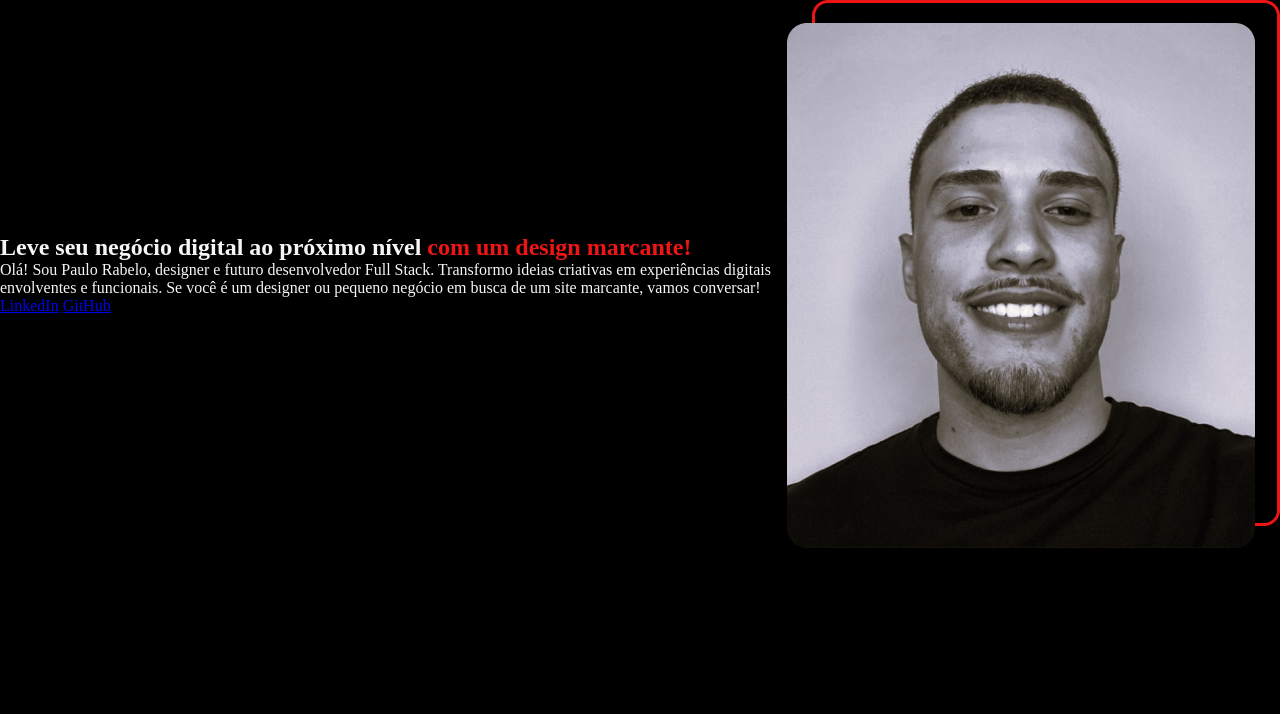
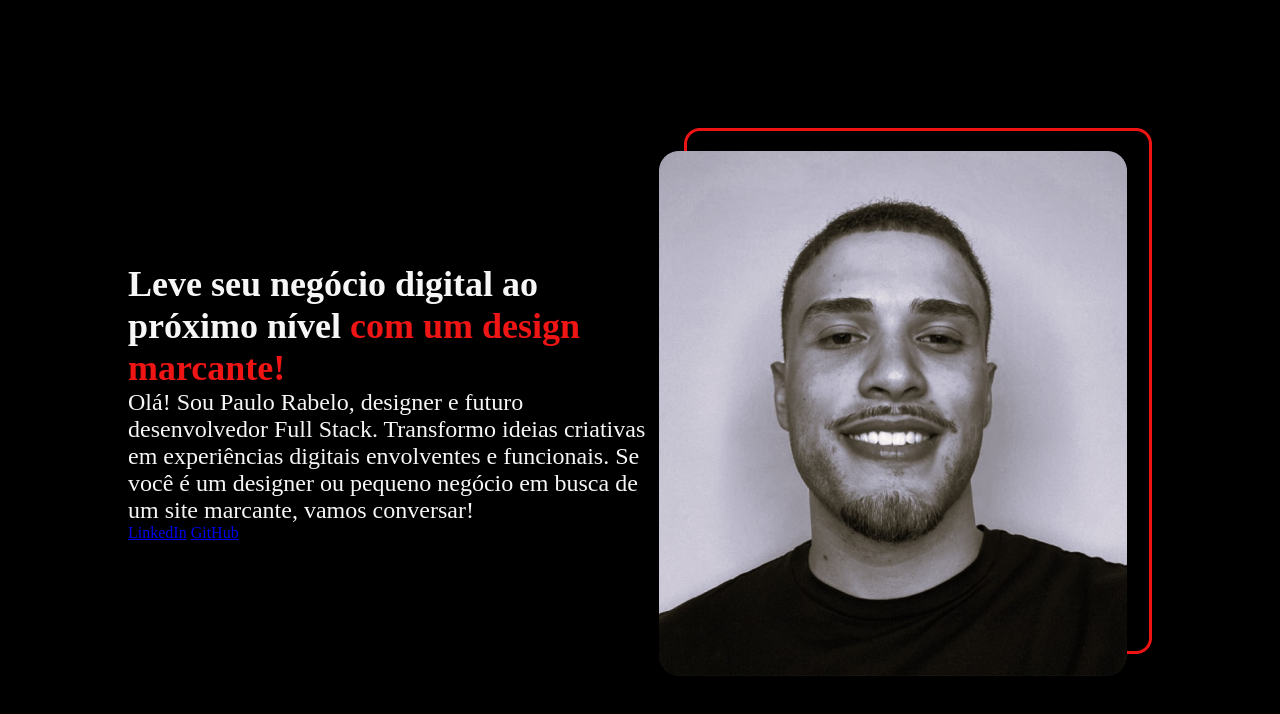
Before and after one commit to Paulorabeloo/portfolio, a plain HTML site: page projeto/index.html in a window 1280 px wide. Drawn offline with Linux system fonts and the light colour scheme.

Commit message:
Estilizando texto

```diff
--- a/projeto/index.html
+++ b/projeto/index.html
@@ -10,9 +10,9 @@
 <body>
     <header></header>
     <main class="apresentacao">
-        <section>
-            <h1>Leve seu negócio digital ao próximo nível <strong class="titulo-destaque">com um design marcante!</strong></h1>
-            <p>Olá! Sou Paulo Rabelo, designer e futuro desenvolvedor Full Stack. Transformo ideias criativas em experiências digitais envolventes e funcionais. Se você é um designer ou pequeno negócio em busca de um site marcante, vamos conversar!</p>
+        <section class="apresentacao__conteudo">
+            <h1 class="apresentacao__conteudo__titulo">Leve seu negócio digital ao próximo nível <strong class="titulo-destaque">com um design marcante!</strong></h1>
+            <p class="apresentacao__conteudo__paragrafo">Olá! Sou Paulo Rabelo, designer e futuro desenvolvedor Full Stack. Transformo ideias criativas em experiências digitais envolventes e funcionais. Se você é um designer ou pequeno negócio em busca de um site marcante, vamos conversar!</p>
             <a href="https://www.linkedin.com/in/paulo~rabelo/">LinkedIn</a>
             <a href="https://github.com/Paulorabeloo">GitHub</a>
         </section>
--- a/projeto/style.css
+++ b/projeto/style.css
@@ -16,6 +16,20 @@ body {
 }
 
 .apresentacao { /* flexbox */
+    margin: 10%;
     display: flex;
     align-items: center;
+    justify-content: space-between; /* alinhar elementos */
 }
+
+.apresentacao__conteudo {
+    width: 612px;
+}
+
+.apresentacao__conteudo__titulo {
+    font-size: 36px;
+}
+
+.apresentacao__conteudo__paragrafo {
+    font-size: 24px;
+}
```
